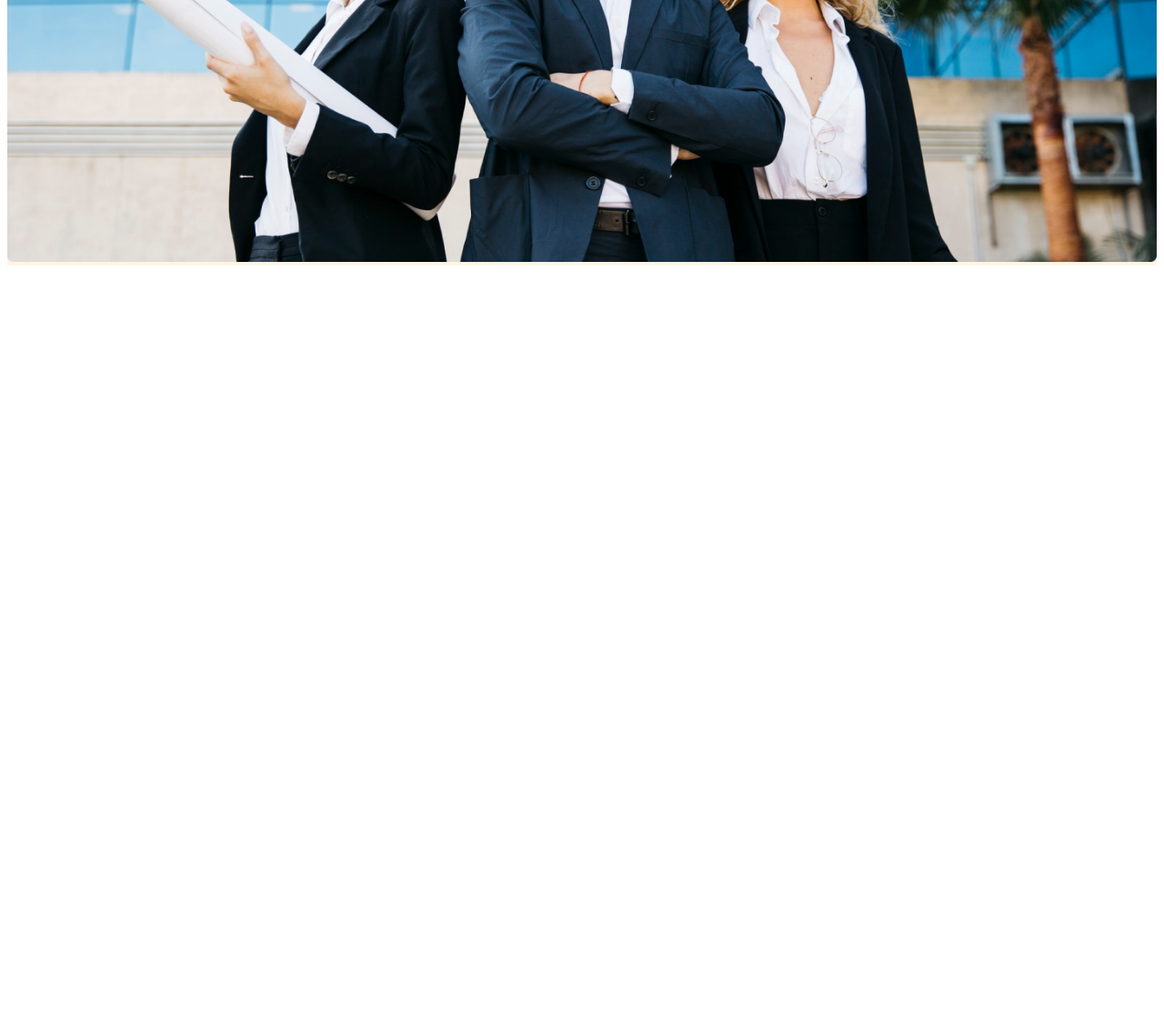
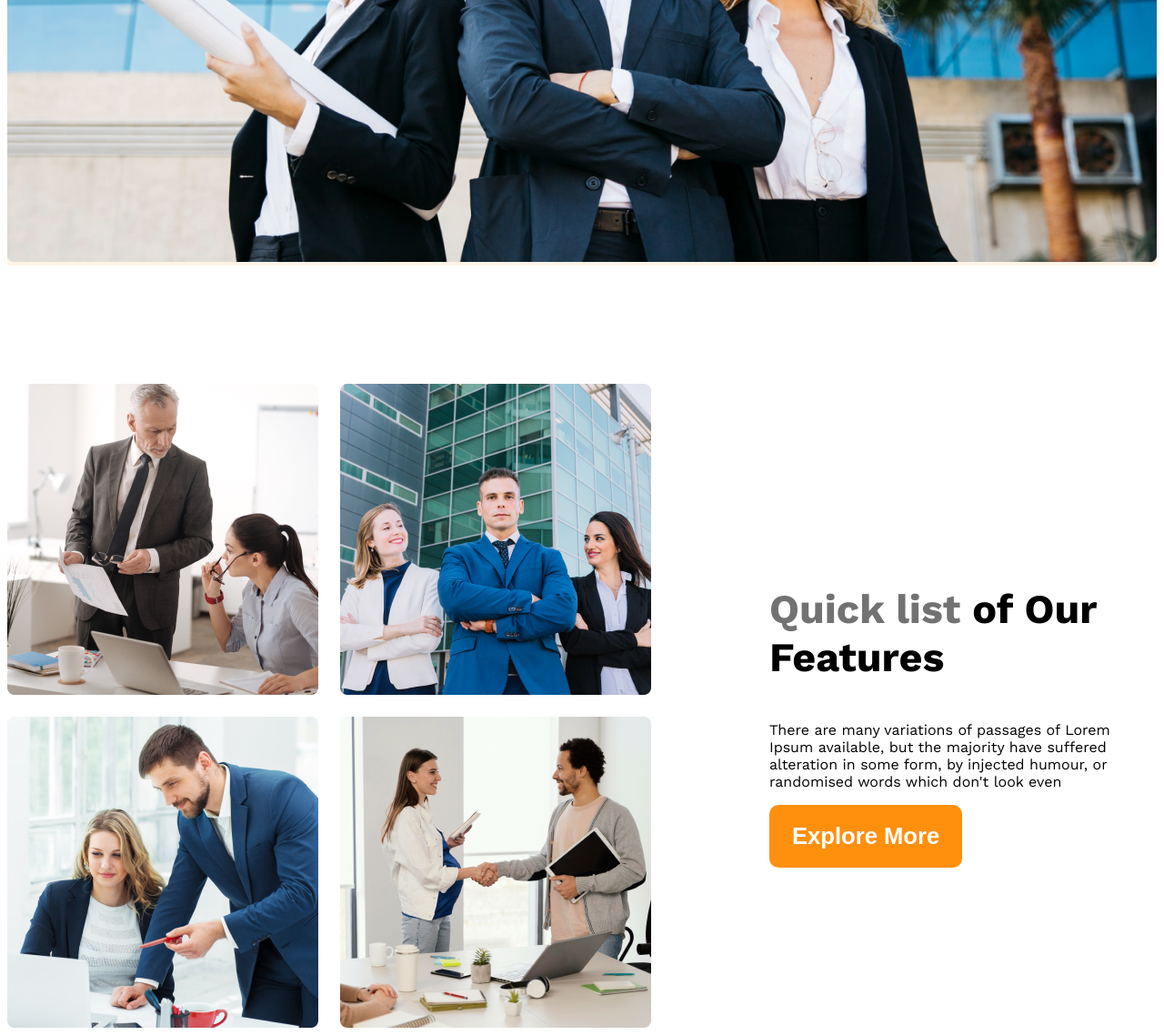
Before and after one commit to Maptaul/g3-architect-website, a plain HTML site: page index.html in a window 1280 px wide. Shown: the part 898-2036 px from the top of the page at 91% size. Before the commit the page ends 1198 px from the top, so only its background shows below. Drawn offline with nearby package versions, Linux system fonts and the light colour scheme.

Commit message:
2nd part

```diff
--- a/index.html
+++ b/index.html
@@ -27,7 +27,19 @@
             <img class="banner-image" src="images/banner.png" alt="">
     </header>
     <main>
-
+        <section class="teams display-flex">
+            <div class="team-img-container">
+                <img src="images/team1.png" alt="two architect discussing About design">
+                <img src="images/team2.png" alt="">
+                <img src="images/team3.png" alt="">
+                <img src="images/team4.png" alt="">
+            </div>
+            <div class="our-features">
+                <h3 class="features-tittle"> <span id="quick-list" class="text-light-gray">Quick list</span> <span>of Our</span> <span>Features</span></h3>
+                <p class="features-descritpion">There are many variations of passages of Lorem Ipsum available, but the majority have suffered alteration in some form, by injected humour, or randomised words which don't look even</p>
+                <button class="btn-primary">Explore More</button>
+            </div>
+        </section>
     </main>
     <footer>
 
--- a/style/architects.css
+++ b/style/architects.css
@@ -34,6 +34,14 @@
     font-weight: 600;
     border: none;
     border-radius: 10px;
+}
+main{
+    max-width: 1440px;
+    margin: 0 auto;
+}
+
+main > section{
+    margin-top: 130px;
 }
 
 /* header styles */
@@ -85,6 +93,31 @@
     width: 100%;
 }
 
+/* teams and features related style  */
+.teams{
+    align-items: center;
+}
+.team-img-container{
+    display: grid;
+    grid-template-columns: repeat(2, 1fr);
+    gap: 24px;
+}
+
+.our-features{
+    margin-left: 130px;
+    max-width: 530px;
+}
+.quick-list{
+
+}
+.features-tittle{
+    font-size: 2.8rem;
+}
+
+#quick-list{
+    font-weight: 500px;
+}
+
 /* responsive media query */
 @media screen and (max-width: 576px)  {
     .navbar, .nav-links{
```
